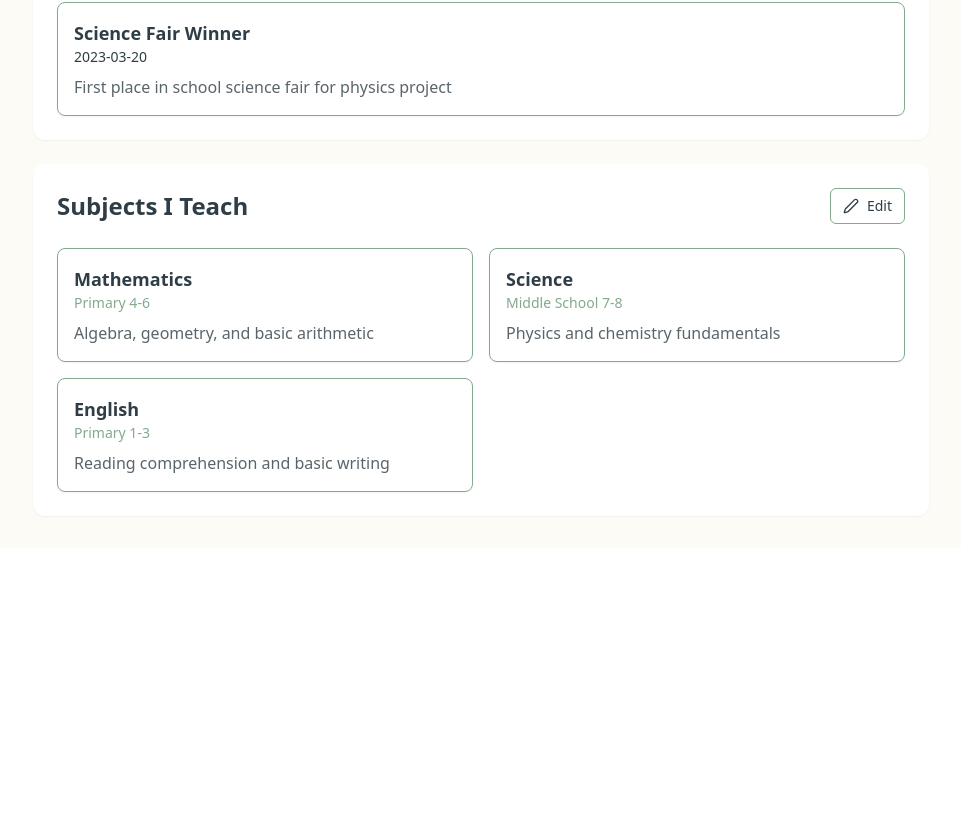
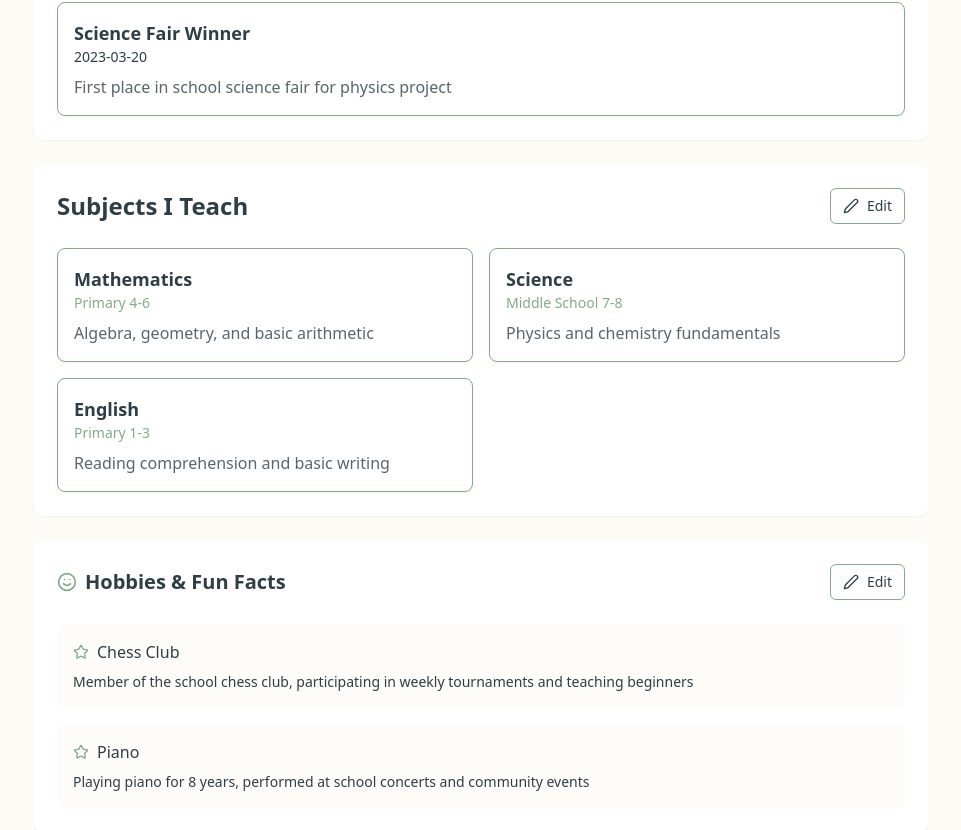
Before and after one commit to moscowmutant/tutor-spotlight, a React (Vite) app: page / in a window 1280 px wide. Shown: the part 912-1742 px from the top of the page, without its empty margins (159-1120 px from the left). Before the commit the page ends 1460 px from the top, so only its background shows below. Built offline with nearby package versions, Linux system fonts and the light colour scheme.

Commit message:
Add hobbies and fun facts section
Adds an optional section to the profile to include hobbies and fun facts.  This section will be optional and can be added or removed as needed.

```diff
--- /dev/null
+++ b/src/components/HobbiesSection.tsx
@@ -0,0 +1,132 @@
+
+import { useState } from "react";
+import { Button } from "@/components/ui/button";
+import { Input } from "@/components/ui/input";
+import { Edit2, Check, Smile, Star } from "lucide-react";
+import { Textarea } from "@/components/ui/textarea";
+
+interface Hobby {
+  id: string;
+  name: string;
+  description: string;
+}
+
+interface HobbiesSectionProps {
+  initialHobbies: Hobby[];
+}
+
+export default function HobbiesSection({ initialHobbies }: HobbiesSectionProps) {
+  const [isEditing, setIsEditing] = useState(false);
+  const [hobbies, setHobbies] = useState(initialHobbies);
+
+  const handleAddHobby = () => {
+    setHobbies([
+      ...hobbies,
+      {
+        id: crypto.randomUUID(),
+        name: "New Hobby",
+        description: "Description of your hobby",
+      },
+    ]);
+  };
+
+  const handleUpdateHobby = (id: string, field: keyof Hobby, value: string) => {
+    setHobbies(
+      hobbies.map((hobby) =>
+        hobby.id === id ? { ...hobby, [field]: value } : hobby
+      )
+    );
+  };
+
+  const handleDeleteHobby = (id: string) => {
+    setHobbies(hobbies.filter((hobby) => hobby.id !== id));
+  };
+
+  return (
+    <div className="w-full bg-white rounded-xl shadow-sm p-6 animate-fadeIn">
+      <div className="flex justify-between items-center mb-6">
+        <div className="flex items-center gap-2">
+          <Smile className="w-5 h-5 text-primary" />
+          <h2 className="text-xl font-semibold text-foreground">
+            Hobbies & Fun Facts
+          </h2>
+        </div>
+        <Button
+          variant="outline"
+          size="sm"
+          onClick={() => setIsEditing(!isEditing)}
+          className="flex items-center gap-2"
+        >
+          {isEditing ? (
+            <>
+              <Check className="w-4 h-4" /> Done
+            </>
+          ) : (
+            <>
+              <Edit2 className="w-4 h-4" /> Edit
+            </>
+          )}
+        </Button>
+      </div>
+
+      <div className="space-y-4">
+        {hobbies.map((hobby) => (
+          <div
+            key={hobby.id}
+            className="flex gap-4 items-start p-4 bg-secondary/20 rounded-lg"
+          >
+            {isEditing ? (
+              <div className="flex-1 space-y-2">
+                <div className="flex gap-4 items-center">
+                  <Input
+                    value={hobby.name}
+                    onChange={(e) =>
+                      handleUpdateHobby(hobby.id, "name", e.target.value)
+                    }
+                    placeholder="Hobby name"
+                    className="flex-1"
+                  />
+                  <Button
+                    variant="destructive"
+                    size="sm"
+                    onClick={() => handleDeleteHobby(hobby.id)}
+                  >
+                    Delete
+                  </Button>
+                </div>
+                <Textarea
+                  value={hobby.description}
+                  onChange={(e) =>
+                    handleUpdateHobby(hobby.id, "description", e.target.value)
+                  }
+                  placeholder="Tell us more about this hobby..."
+                  className="w-full"
+                />
+              </div>
+            ) : (
+              <div className="flex-1">
+                <div className="flex items-center gap-2">
+                  <Star className="w-4 h-4 text-primary" />
+                  <h3 className="font-medium text-foreground">{hobby.name}</h3>
+                </div>
+                <p className="mt-2 text-sm text-muted-foreground">
+                  {hobby.description}
+                </p>
+              </div>
+            )}
+          </div>
+        ))}
+
+        {isEditing && (
+          <Button
+            variant="outline"
+            className="w-full mt-4"
+            onClick={handleAddHobby}
+          >
+            Add Hobby
+          </Button>
+        )}
+      </div>
+    </div>
+  );
+}
--- a/src/pages/Index.tsx
+++ b/src/pages/Index.tsx
@@ -3,6 +3,7 @@ import ProfileHeader from "@/components/ProfileHeader";
 import AchievementsSection from "@/components/AchievementsSection";
 import SubjectsSection from "@/components/SubjectsSection";
 import CourseWorkSection from "@/components/CourseWorkSection";
+import HobbiesSection from "@/components/HobbiesSection";
 
 const Index = () => {
   // This would typically come from an API or database
@@ -67,6 +68,18 @@ const Index = () => {
         year: "2022-2023",
       },
     ],
+    hobbies: [
+      {
+        id: "1",
+        name: "Chess Club",
+        description: "Member of the school chess club, participating in weekly tournaments and teaching beginners",
+      },
+      {
+        id: "2",
+        name: "Piano",
+        description: "Playing piano for 8 years, performed at school concerts and community events",
+      },
+    ],
   };
 
   return (
@@ -76,6 +89,7 @@ const Index = () => {
         <CourseWorkSection initialCourses={mockData.courses} />
         <AchievementsSection initialAchievements={mockData.achievements} />
         <SubjectsSection initialSubjects={mockData.subjects} />
+        <HobbiesSection initialHobbies={mockData.hobbies} />
       </div>
     </div>
   );
```
